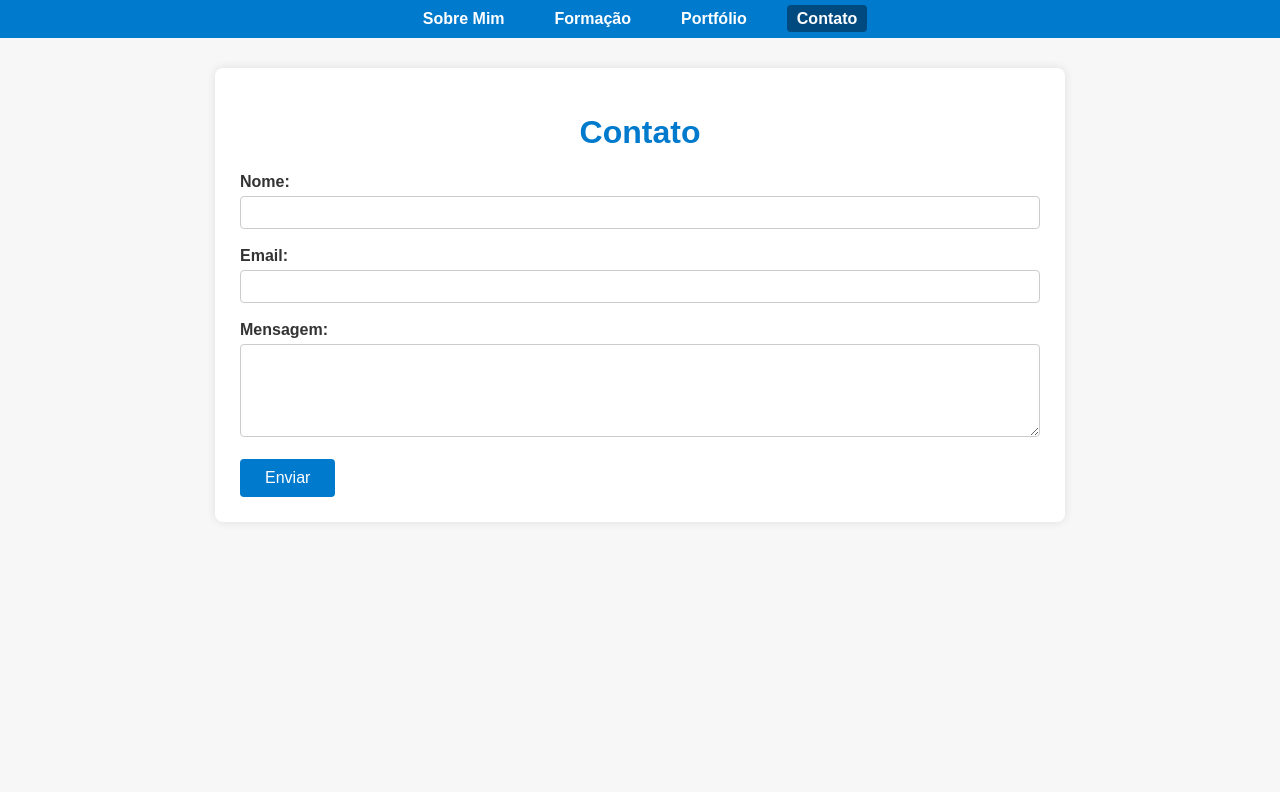
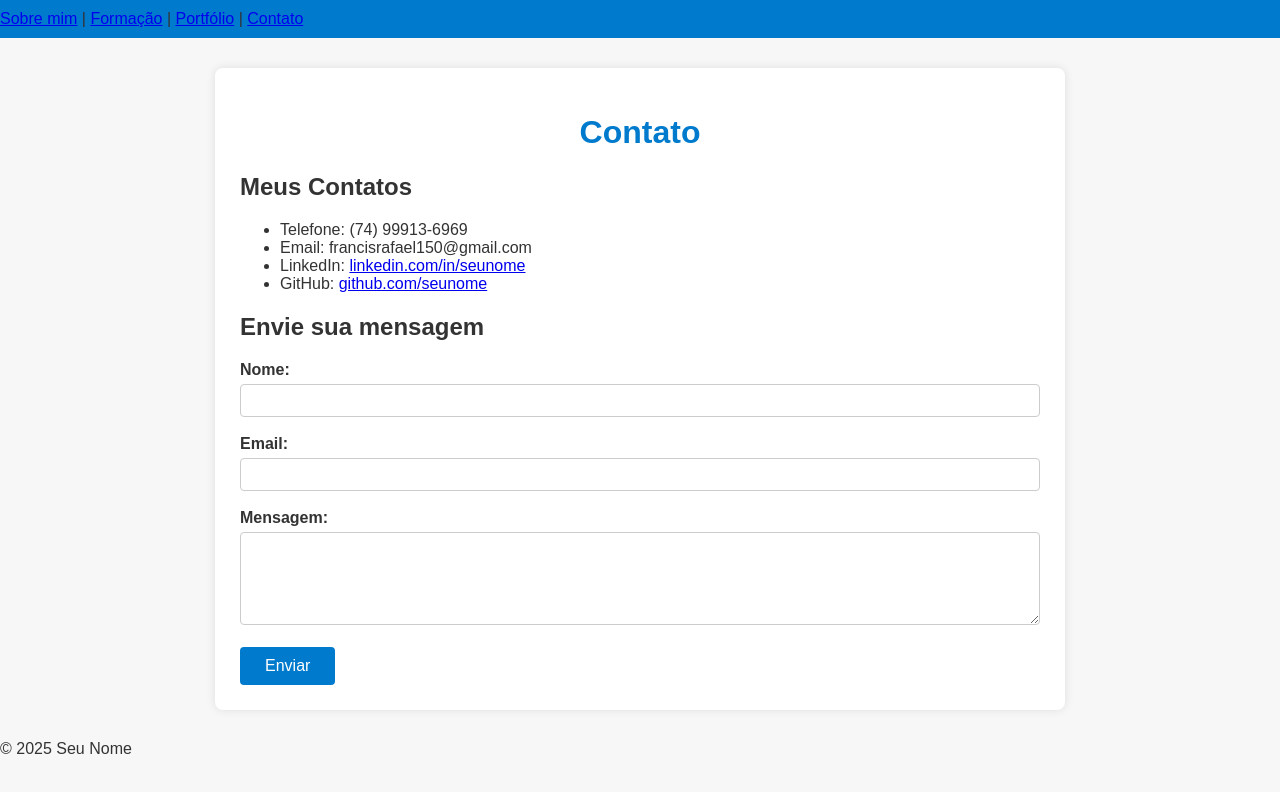
Before and after one commit to Mioroza/portifolio, a plain HTML site: page contato.html in a window 1280 px wide. Drawn offline with Linux system fonts and the light colour scheme.

Commit message:
Atualizei a página de contato com meus dados e formulário

```diff
--- a/contato.html
+++ b/contato.html
@@ -2,24 +2,34 @@
 <html lang="pt-br">
 <head>
   <meta charset="UTF-8" />
-    <meta name="viewport" content="width=device-width, initial-scale=1" />
   <title>Contato</title>
   <link rel="stylesheet" href="style.css" />
 </head>
 <body>
   <header>
     <nav>
-            <ul class="menu">
-                <li><a href="index.html">Sobre Mim</a></li>
-                <li><a href="formacao.html">Formação</a></li>
-                <li><a href="portifolio.html">Portfólio</a></li>
-                <li><a href="contato.html" class="ativo">Contato</a></li>
-            </ul>
+      <a href="index.html">Sobre mim</a> |
+      <a href="formacao.html">Formação</a> |
+      <a href="portifolio.html">Portfólio</a> |
+      <a href="contato.html">Contato</a>
     </nav>
   </header>
 
   <main>
     <h1>Contato</h1>
+
+    <section>
+      <h2>Meus Contatos</h2>
+      <ul>
+        <li>Telefone: (74) 99913-6969</li>
+        <li>Email: francisrafael150@gmail.com</li>
+        <li>LinkedIn: <a href="https://www.linkedin.com/in/francis-rafael-4328142b8/" target="_blank">linkedin.com/in/seunome</a></li>
+        <li>GitHub: <a href="https://github.com/Mioroza/" target="_blank">github.com/seunome</a></li>
+      </ul>
+    </section>
+
+    <section>
+      <h2>Envie sua mensagem</h2>
       <form action="#" method="post">
         <label for="nome">Nome:</label><br />
         <input type="text" id="nome" name="nome" required /><br /><br />
@@ -32,6 +42,11 @@
 
         <button type="submit">Enviar</button>
       </form>
+    </section>
   </main>
+
+  <footer>
+    <p>© 2025 Seu Nome</p>
+  </footer>
 </body>
 </html>
```
Lines whose indentation alone changed are shown as unchanged.
